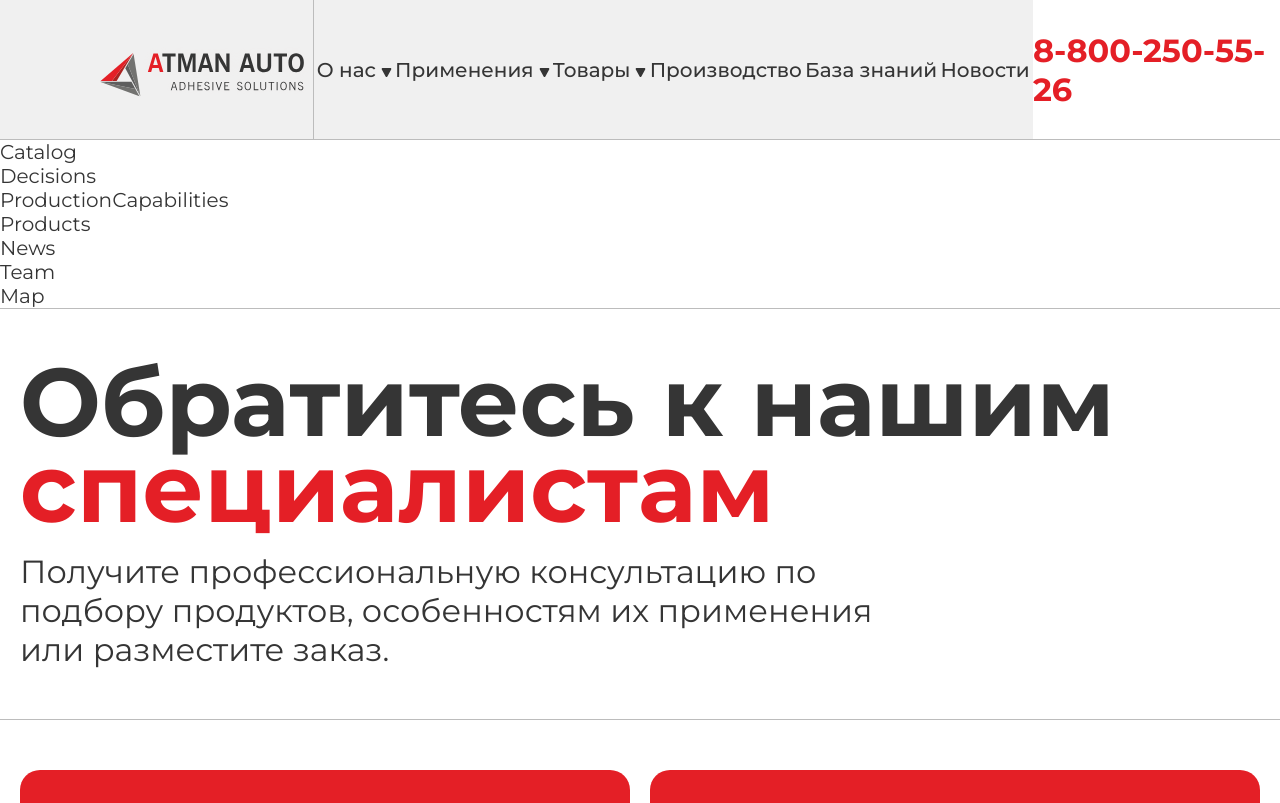
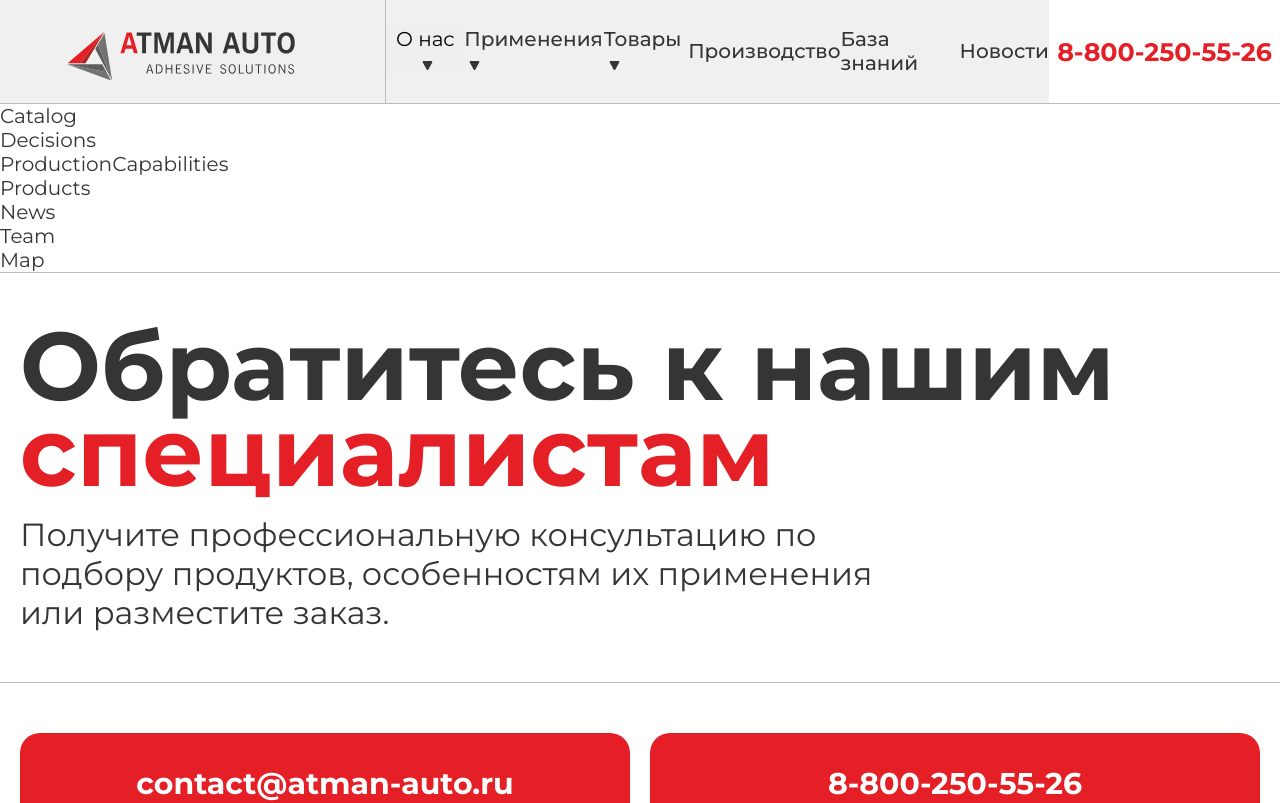
Before and after one commit to Miracreative/Atman-Auto, a Next.js app: page / in a window 1280 px wide. Shown: the top 803 px of the page. Built offline with nearby package versions, Linux system fonts and the light colour scheme.

Commit message:
feat: refactor dropdown button

```diff
--- a/package.json
+++ b/package.json
@@ -1,5 +1,5 @@
 {
-	"name": "my-app",
+	"name": "atman-auto",
 	"version": "0.1.0",
 	"private": true,
 	"scripts": {
--- a/src/app/about/saut/page.jsx
+++ /dev/null
@@ -1,3 +0,0 @@
-export default function Saut() {
-	return <div>SAUT</div>;
-}
--- /dev/null
+++ b/src/app/about/sout/page.jsx
@@ -0,0 +1,3 @@
+export default function Sout() {
+	return <div>SOUT</div>;
+}
--- a/src/components/Header/Header.jsx
+++ b/src/components/Header/Header.jsx
@@ -1,11 +1,20 @@
+'use client';
+
+import { useState } from 'react';
 import Image from 'next/image';
 import Link from 'next/link';
 import styles from './Header.module.scss';
 
 export default function Header() {
+	const [dropMenuButton, setDropMenuButton] = useState(false);
+
+	const toggleDropMenu = () => {
+		setDropMenuButton((prevState) => !prevState);
+		console.log(dropMenuButton);
+	};
+
 	return (
 		<header className={styles.header}>
-			{/* <div className="container"> */}
 			<nav className={styles.nav}>
 				<div className={styles.logoContainer}>
 					<Link href="/">
@@ -21,7 +30,12 @@ export default function Header() {
 				</div>
 				<div className={styles.links}>
 					<div className={styles.dropdown}>
-						<Link href="/about" className={styles.link}>
+						<button
+							className={`${styles.button} ${
+								dropMenuButton ? styles.buttonActive : ''
+							}`}
+							onClick={toggleDropMenu}
+						>
 							О нас
 							<svg
 								width="11"
@@ -36,8 +50,12 @@ export default function Header() {
 									fill="#353535"
 								/>
 							</svg>
-						</Link>
-						<div className={styles.dropdownContainer}>
+						</button>
+						<div
+							className={`${styles.dropdownContainer} ${
+								dropMenuButton ? styles.dropdownContainerActive : ''
+							}`}
+						>
 							<ul className={styles.dropdownList}>
 								<Link
 									href="/about/quality-policy"
@@ -195,9 +213,10 @@ export default function Header() {
 						Новости
 					</Link>
 				</div>
-				<p>8-800-250-55-26</p>
+				<Link className={styles.number} href="tel:+78002505526">
+					<div>8-800-250-55-26</div>
+				</Link>
 			</nav>
-			{/* </div> */}
 		</header>
 	);
 }
--- a/src/components/Header/Header.module.scss
+++ b/src/components/Header/Header.module.scss
@@ -1,3 +1,6 @@
+@import '../../scss/_mixins.scss';
+@import '../../scss/_functions.scss';
+
 .header {
 	width: 100%;
 	height: 140px;
@@ -11,20 +14,25 @@
 	align-items: center;
 }
 
-.nav p {
+.number {
 	width: 19.3%;
 	display: flex;
 	justify-content: center;
 	font-size: 32px;
 	font-weight: 700;
 	color: rgb(var(--red-rgb));
+	transition: all 0.3s ease-in-out;
+
+	&:hover {
+		color: #aa2320;
+	}
 }
 
 .logoContainer {
-	width: 24.5%;
+	// width: 24.5%;
 	height: 100%;
 	border-right: 1px solid rgb(var(--gray-line-rgb));
-	padding-left: 100px;
+	padding: 0 120px 0 100px;
 	display: flex;
 	align-items: center;
 	background-color: rgb(var(--light-gray-rgb));
@@ -40,24 +48,33 @@
 	background-color: rgb(var(--light-gray-rgb));
 }
 
+.button {
+	border: none;
+	cursor: pointer;
+	transition: all 0.3s ease-in-out;
+
+	&:hover {
+		color: rgb(var(--red-rgb));
+	}
+}
+
+.buttonActive {
+	color: rgb(var(--red-rgb));
+
+	.triangle {
+		transform: rotate(180deg);
+		path {
+			fill: var(--red);
+		}
+	}
+}
+
 .link {
 	height: auto;
 	font-size: 20px;
 	font-weight: 500;
 	position: relative;
 	transition: all 0.3s ease-in-out;
-
-	&:hover {
-		color: rgb(var(--red-rgb));
-
-		.triangle {
-			transform: rotate(180deg);
-			path {
-				fill: #ff0000;
-				transition: all 0.3s ease-in-out;
-			}
-		}
-	}
 }
 
 .triangle {
@@ -67,20 +84,21 @@
 
 .dropdown {
 	position: relative;
-	&:hover .dropdownContainer {
-		opacity: 1;
-	}
 }
 
 .dropdownContainer {
 	opacity: 0;
+	pointer-events: none;
 	background-color: rgb(var(--light-gray-rgb));
 	position: absolute;
 	left: -20px;
 	z-index: 5;
 	width: max-content;
-	// width: 100%;
-	// height: 100%;
+}
+
+.dropdownContainerActive {
+	opacity: 1;
+	pointer-events: all;
 }
 
 .dropdownList {
@@ -92,6 +110,11 @@
 
 .dropdownLink {
 	margin-left: 10px;
+	transition: all 0.3s ease-in-out;
+
+	&:hover {
+		color: rgb(var(--red-rgb));
+	}
 
 	&:not(:last-child) {
 		margin-bottom: 15px;
@@ -99,7 +122,20 @@
 }
 
 @media (max-width: 1920px) {
+	.header {
+		height: calcVH(140);
+	}
+	// .nav {
+	// }
+
 	.logoContainer {
-		padding-left: calcVW(100);
+		padding: 0 calcVW(120) 0 calcVW(100);
+	}
+
+	// .link {
+	// }
+
+	.number {
+		@include adaptive-font(32, 20);
 	}
 }
--- a/src/scss/_functions.scss
+++ b/src/scss/_functions.scss
@@ -9,3 +9,7 @@
 @function calcVW768($px) {
 	@return (calc($px / 768) * 100) + vw;
 }
+
+@function calcVH($px) {
+	@return (calc($px / 1080) * 100) + vh;
+}
--- a/src/scss/_globals.scss
+++ b/src/scss/_globals.scss
@@ -10,6 +10,7 @@
 	/* --background-end-rgb: 255, 255, 255; */
 	--background-rgb: 255, 255, 255;
 
+	--red: #ff0000;
 	--red-rgb: 228, 31, 38;
 	--gray-line-rgb: 188, 188, 188;
 	--light-gray-rgb: 240, 240, 240;
--- /dev/null
+++ b/src/scss/_mixins.scss
@@ -0,0 +1,22 @@
+// Mixin for adaptive fonts
+$maxWidth: 1920;
+$minWidthDesctop: 768;
+$minWidthMobile: 375;
+
+@mixin adaptive-font($pcSize, $tabletSize) {
+	$addSize: $pcSize - $tabletSize;
+	$maxWidth: $maxWidth - $minWidthDesctop;
+	font-size: calc(
+		#{$tabletSize + px} + #{$addSize} *
+			((100vw - #{$minWidthDesctop + px}) / #{$maxWidth})
+	);
+}
+
+@mixin adaptive-font-mobile($pcSize, $mobSize) {
+	$addSize: $pcSize - $mobSize;
+	$maxWidth: $maxWidth - $minWidthMobile;
+	font-size: calc(
+		#{$mobSize + px} + #{$addSize} *
+			((100vw - #{$minWidthMobile + px}) / #{$maxWidth})
+	);
+}
--- a/src/scss/style.scss
+++ b/src/scss/style.scss
@@ -1,6 +1,7 @@
 @import '_reset.scss';
 @import '_globals.scss';
 @import '_functions.scss';
+@import '_mixins.scss';
 // @import '_vars.scss';
 // @import '_fonts.scss';
 // @import '_libs.scss';
```
Also changed, not shown: 1 other file (tests, documents, lock files or other folders).
